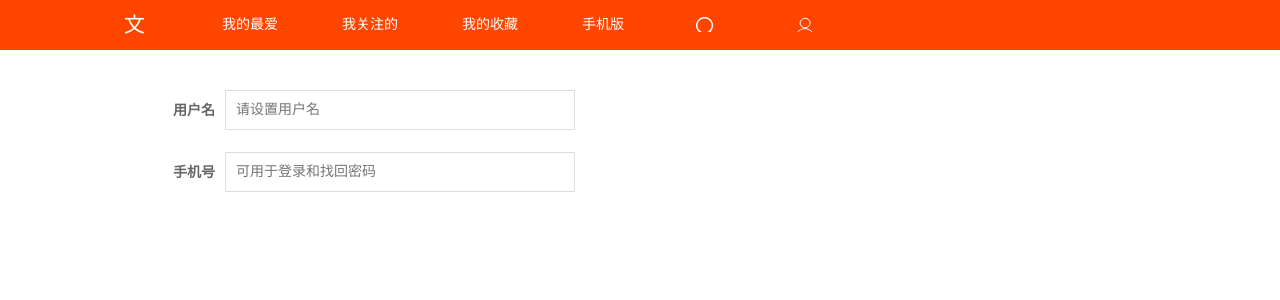
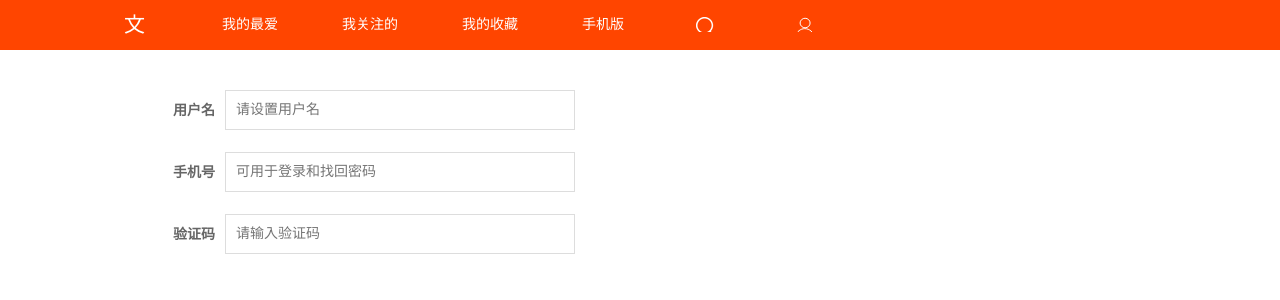
Before and after one commit to mengjiangnan/xw, a PHP site: page /register.php in a window 1280 px wide. Shown: the top 300 px of the page. Run offline with PHP 8.4, Linux system fonts and the light colour scheme.

Commit message:
continue..

```diff
--- a/register.php
+++ b/register.php
@@ -83,6 +83,13 @@
                    <span class="form_user_phone_error_notice_span">手机号码格式不正确</span>
                    <!--右侧手机号可用提示信息-->
                    <span class="form_user_phone_success_notice_span"></span>
+               </p>
+               <p class="register_form_item form_item_phone_verify">
+                   <label class="form_user_label form_item_user_verify_label">
+                       验证码
+                   </label>
+                   <!--验证码input框-->
+                   <input name="form_user_verify_inputverify" id="form_user_verify_input_id" class="form_user_input form_user_verify_input" type="text" maxlength="6" placeholder="请输入验证码">
                </p>
            </form>
        </div>
```
